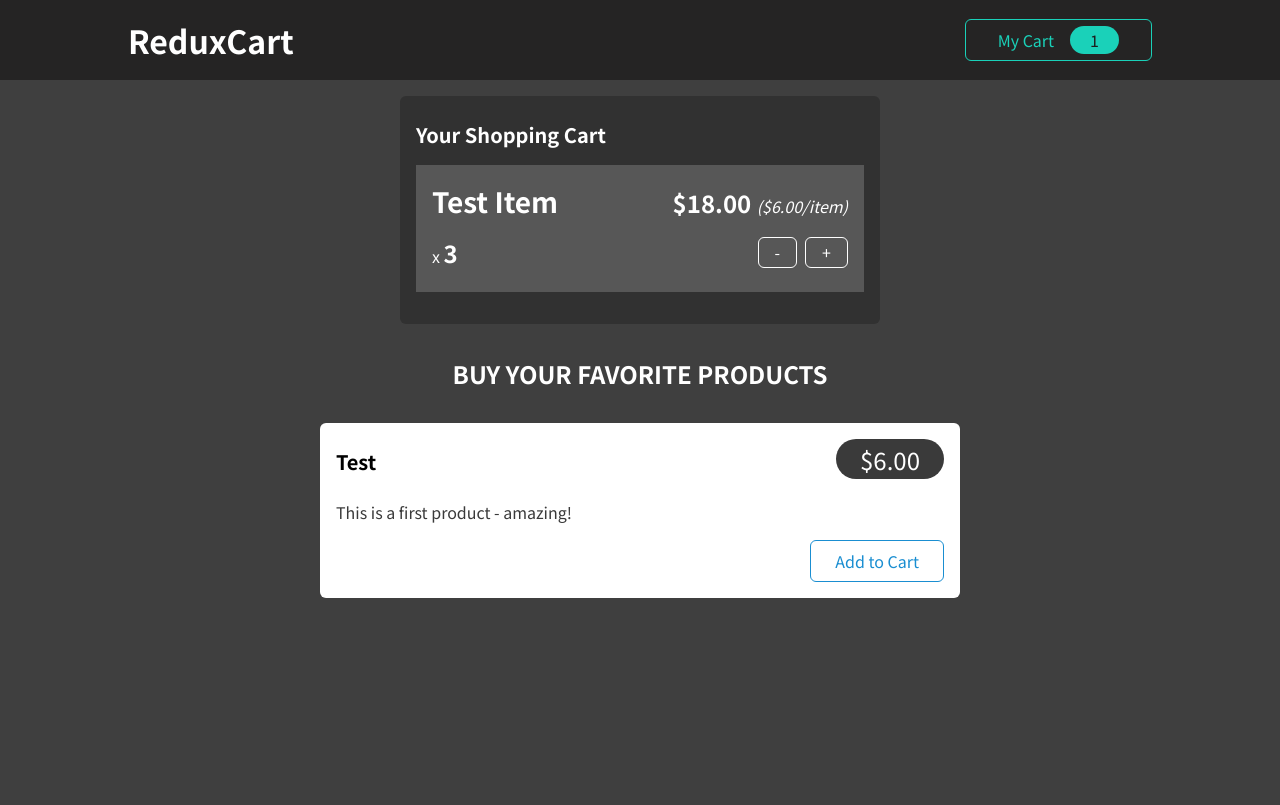
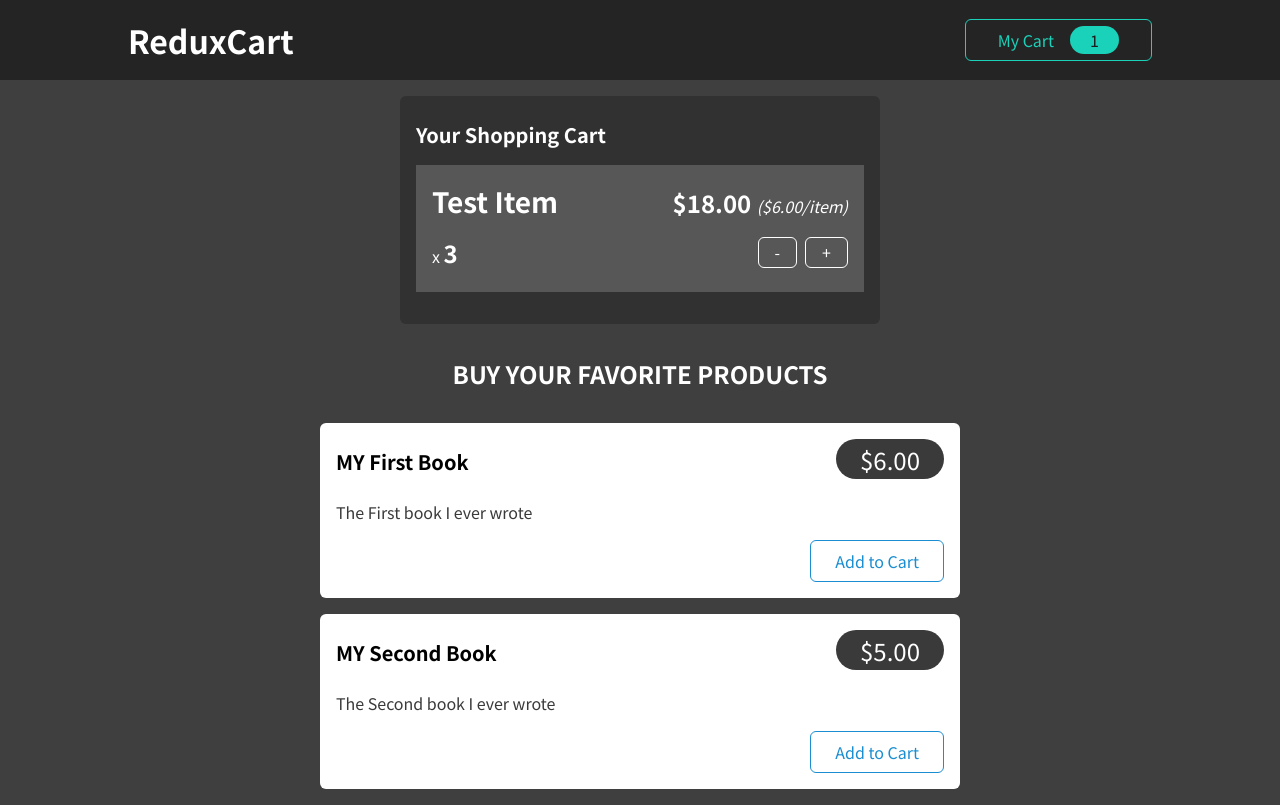
Before and after one commit to ic5594/ReduxHarder_pr, a React (Create React App) app: page / in a window 1280 px wide. Built offline with nearby package versions, Linux system fonts and the light colour scheme.

Commit message:
더미 상품 및 장바구니 넣기 기능 추가

```diff
--- a/src/components/Shop/ProductItem.js
+++ b/src/components/Shop/ProductItem.js
@@ -1,9 +1,20 @@
 import Card from '../UI/Card';
 import classes from './ProductItem.module.css';
+import { useDispatch } from 'react-redux';
+import { cartActions } from '../../store/cart-slilce';
 
 const ProductItem = (props) => {
-  const { title, price, description } = props;
+  const { title, price, description, id } = props;
 
+  const dispatch = useDispatch()
+
+  const addToCartHandler = () => {
+    dispatch(cartActions.addItemToCart({
+      id,
+      title,
+      price,
+    }))
+  }
   return (
     <li className={classes.item}>
       <Card>
@@ -13,7 +24,7 @@ const ProductItem = (props) => {
         </header>
         <p>{description}</p>
         <div className={classes.actions}>
-          <button>Add to Cart</button>
+          <button onClick={addToCartHandler}>Add to Cart</button>
         </div>
       </Card>
     </li>
--- a/src/components/Shop/Products.js
+++ b/src/components/Shop/Products.js
@@ -1,16 +1,26 @@
 import ProductItem from './ProductItem';
 import classes from './Products.module.css';
+
+const DUMMY_PRODUCTS = [
+  {id: 'p1', price: 6, title: 'MY First Book', descrpition: 'The First book I ever wrote'},
+  {id: 'p2', price: 5, title: 'MY Second Book', descrpition: 'The Second book I ever wrote'}
+]
 
 const Products = (props) => {
   return (
     <section className={classes.products}>
       <h2>Buy your favorite products</h2>
       <ul>
-        <ProductItem
-          title='Test'
-          price={6}
-          description='This is a first product - amazing!'
-        />
+        {DUMMY_PRODUCTS.map((product) => (
+          <ProductItem
+            title={product.title}
+            key={product.id}
+            id={product.id}
+            price={product.price}
+            description={product.descrpition}
+          />
+        ))}
+
       </ul>
     </section>
   );
```
